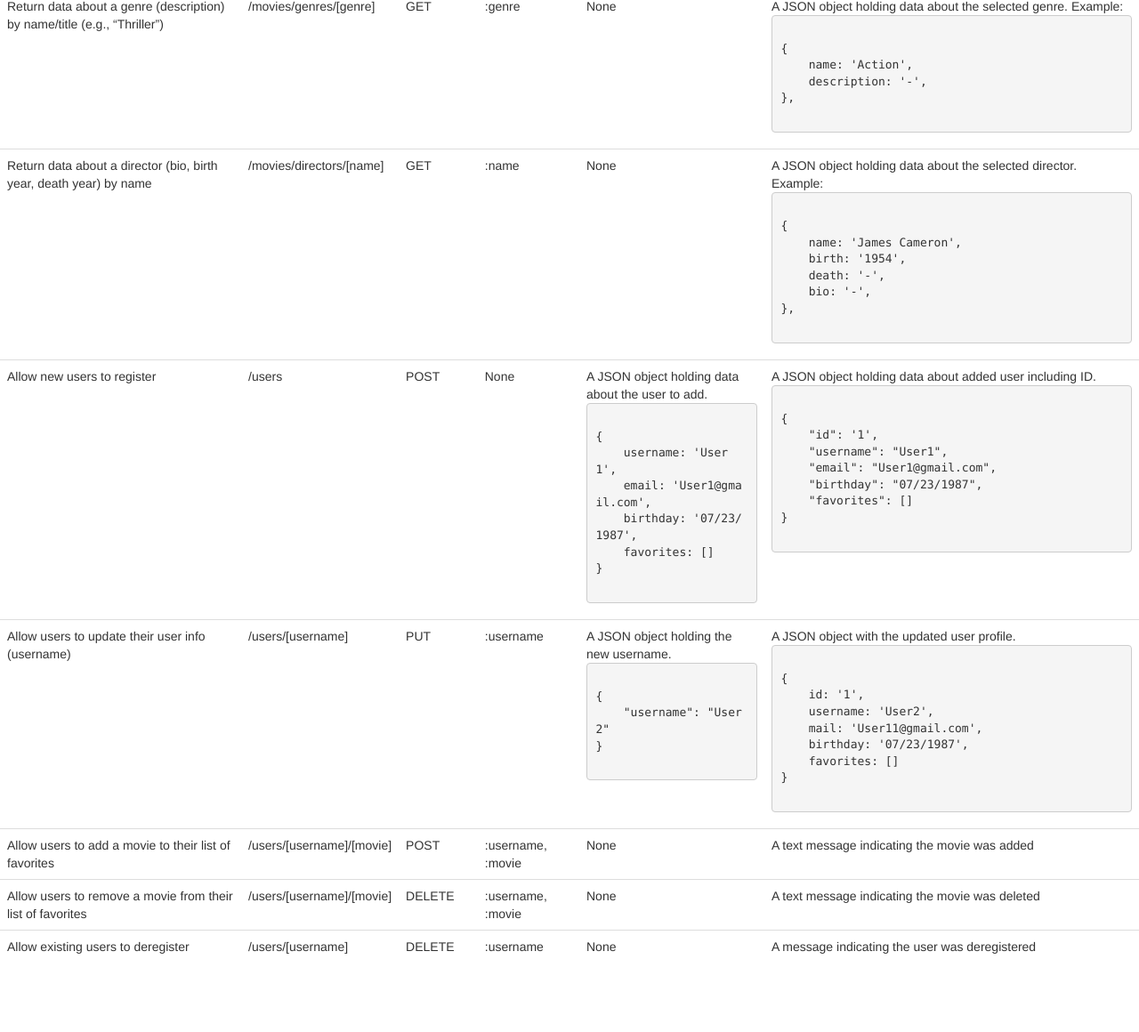
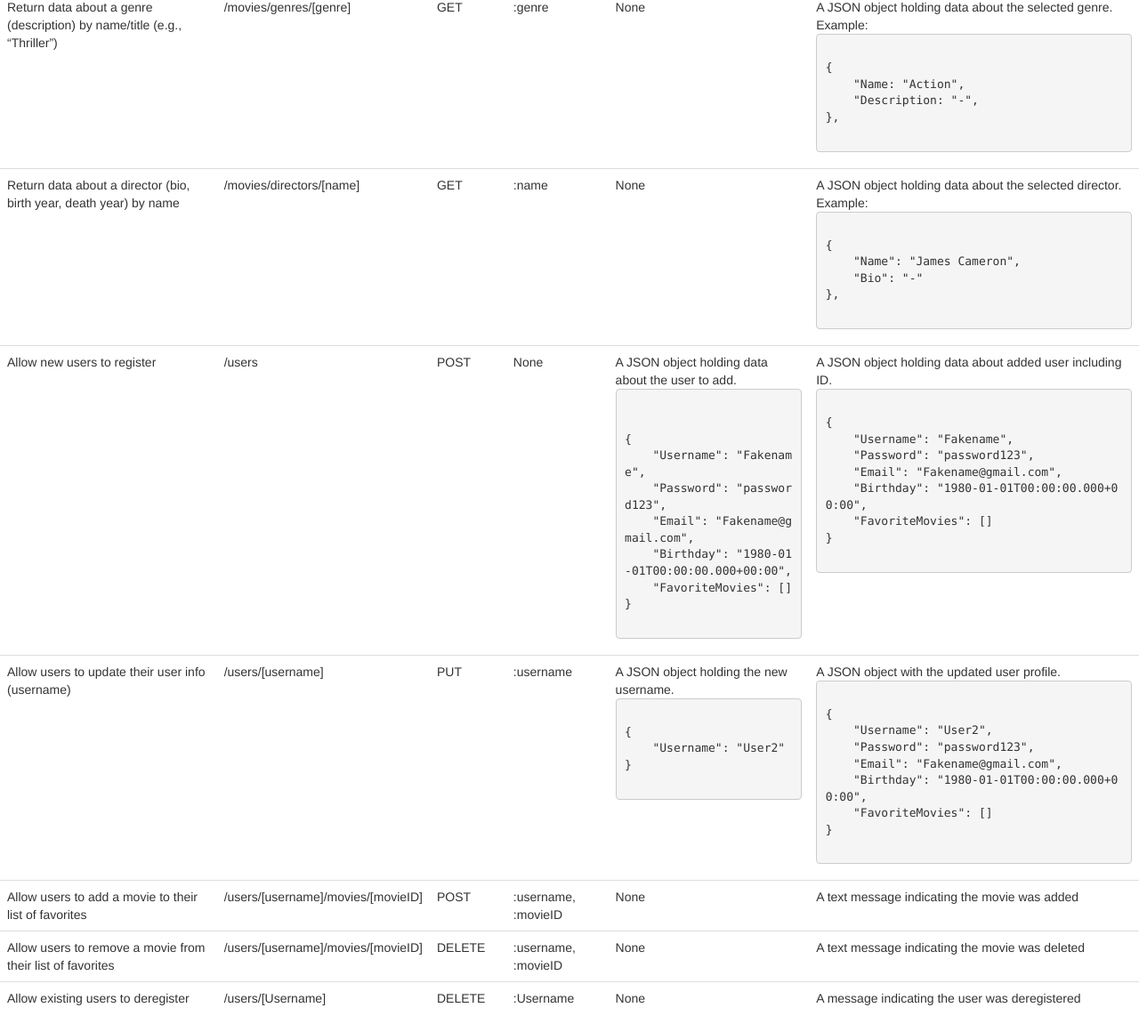
Before and after one commit to martinbd1/movie_api, a website: page public/documentation.html in a window 1280 px wide. Shown: the part 688-1848 px from the top of the page at 89% size. Before the commit the page ends 1790 px from the top, so only its background shows below. Drawn offline with nearby package versions, Linux system fonts and the light colour scheme.

Commit message:
Update documentation.html

```diff
--- a/public/documentation.html
+++ b/public/documentation.html
@@ -47,20 +47,19 @@
                     imgURL. Example:
                     <pre><code>
 {
-    title: 'The Terminator',
-    year: '1984',
-    genre: {
-    name: 'Action',
-    description: '-',
-},
-    director: {
-    name: 'James Cameron',
-    birth: '1954',
-    death: '-',
-    io: '-',
-},
-    imgUrl: '-',
-    featured: ''
+    "Title": "The Terminator",
+    "Description": "-",
+    "Genre": {
+    "Name": "Action",
+    "Description": "-"
+    },
+    "Director": {
+    "Name": "James Cameron",
+    "Bio": "-",
+    },
+    "Actors": ["-"]
+    "ImagePath": "-"",
+    "Featured": "-"
 },
                     </code></pre>
                 </td>
@@ -74,8 +73,8 @@
                 <td>A JSON object holding data about the selected genre. Example:
                     <pre><code>
 {
-    name: 'Action',
-    description: '-',
+    "Name: "Action",
+    "Description: "-",
 },
                     </code></pre>
                 </td>
@@ -89,10 +88,8 @@
                 <td>A JSON object holding data about the selected director. Example:
                     <pre><code>
 {
-    name: 'James Cameron',
-    birth: '1954',
-    death: '-',
-    bio: '-',
+    "Name": "James Cameron",
+    "Bio": "-"
 },
                     </code></pre>
                 </td>
@@ -104,22 +101,23 @@
                 <td>None</td>
                 <td>A JSON object holding data about the user to add.
                     <pre><code>
-{
-    username: 'User1',
-    email: 'User1@gmail.com',
-    birthday: '07/23/1987',
-    favorites: []
+                        {
+    "Username": "Fakename",
+    "Password": "password123",
+    "Email": "Fakename@gmail.com",
+    "Birthday": "1980-01-01T00:00:00.000+00:00",
+    "FavoriteMovies": []
 }
                     </code></pre>
                 </td>
                 <td>A JSON object holding data about added user including ID.
                     <pre><code>
 {
-    "id": '1',
-    "username": "User1",
-    "email": "User1@gmail.com",
-    "birthday": "07/23/1987",
-    "favorites": []
+    "Username": "Fakename",
+    "Password": "password123",
+    "Email": "Fakename@gmail.com",
+    "Birthday": "1980-01-01T00:00:00.000+00:00",
+    "FavoriteMovies": []
 }
                     </code></pre>
                 </td>
@@ -132,43 +130,43 @@
                 <td>A JSON object holding the new username.
                     <pre><code>
 {
-    "username": "User2"
+    "Username": "User2"
 }
                     </code></pre>
                 </td>
                 <td>A JSON object with the updated user profile.
                     <pre><code>
 {
-    id: '1',
-    username: 'User2',
-    mail: 'User11@gmail.com',
-    birthday: '07/23/1987',
-    favorites: []
+    "Username": "User2",
+    "Password": "password123",
+    "Email": "Fakename@gmail.com",
+    "Birthday": "1980-01-01T00:00:00.000+00:00",
+    "FavoriteMovies": []
 }
                     </code></pre>
                 </td>
             </tr>
             <tr>
                 <td>Allow users to add a movie to their list of favorites</td>
-                <td>/users/[username]/[movie]</td>
+                <td>/users/[username]/movies/[movieID]</td>
                 <td>POST</td>
-                <td>:username, :movie</td>
+                <td>:username, :movieID</td>
                 <td>None</td>
                 <td>A text message indicating the movie was added</td>
             </tr>
             <tr>
                 <td>Allow users to remove a movie from their list of favorites</td>
-                <td>/users/[username]/[movie]</td>
+                <td>/users/[username]/movies/[movieID]</td>
                 <td>DELETE</td>
-                <td>:username, :movie</td>
+                <td>:username, :movieID</td>
                 <td>None</td>
                 <td>A text message indicating the movie was deleted</td>
             </tr>
             <tr>
                 <td>Allow existing users to deregister</td>
-                <td>/users/[username]</td>
+                <td>/users/[Username]</td>
                 <td>DELETE</td>
-                <td>:username</td>
+                <td>:Username</td>
                 <td>None</td>
                 <td>A message indicating the user was deregistered</td>
             </tr>
```
